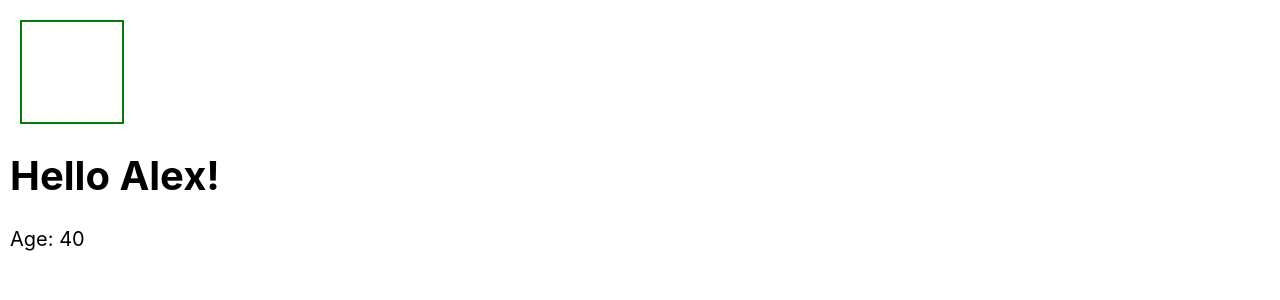
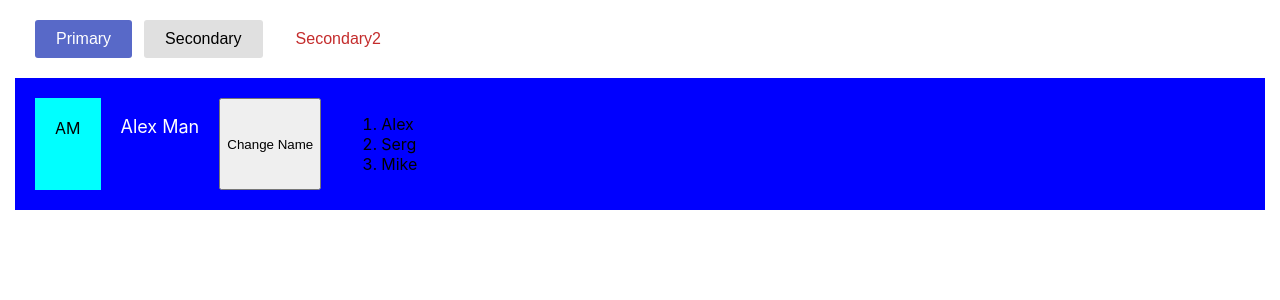
Before and after one commit to AleksandrMancenko/Blogfolio-AleksandrM, a React (Create React App) app: page / in a window 1280 px wide. Shown: the top 300 px of the page. Built offline with nearby package versions, Linux system fonts and the light colour scheme.

Commit message:
Button: variants & states

```diff
--- a/src/App.js
+++ b/src/App.js
@@ -1,10 +1,37 @@
 // import logo from './logo.svg';
+import React, { useState} from 'react';
+import Button from './components/Button/Button';
 import './App.css';
 
 function App() {
+  const [pDisabled, setPDisabled] = useState(false);
+  const [sDisabled, setSDisabled] = useState(false);
+  const [s2Disabled, setS2Disabled] = useState(false);
   return (
-    <div className="Wrapper">
-
+    <div style={{display: "grid", gap: "16px", padding: "20px" }}>
+      <div style={{display: "flex", gap: "12px" }}>
+        <Button
+          variant='primary'
+          disabled={pDisabled}
+          onClick={() => setPDisabled(true)}
+          >
+          Primary
+        </Button>
+                <Button
+          variant='secondary'
+          disabled={sDisabled}
+          onClick={() => setSDisabled(true)}
+          >
+          Secondary
+        </Button>
+        <Button
+          variant='secondary2'
+          disabled={s2Disabled}
+          onClick={() => setS2Disabled(true)}
+          >
+          Secondary2
+        </Button>
+      </div>
     </div>
   );
 }
--- a/src/Component.tsx
+++ /dev/null
@@ -1,31 +0,0 @@
-// import React from 'react'
-import { FC } from 'react';
-import styled from 'styled-components'
-
-
-
-interface IComponent {
-    name: string;
-    age?: number;
-}
-export const Component: FC<IComponent> = ({name, age}) => {
-    return (
-        <Wrapper color='blue'>
-            <h1>Hello {name}!</h1>
-            {age && <p>Age: {age}</p>}
-        </Wrapper>
-    );
-};
-
-type WrapperProps = {
-    color: string;
-}
-
-const Wrapper = styled.div<WrapperProps>`
-margin: 10px;
-font-size: 20px;
-cursor: pointer;
-&: hover {
-    color: ${({color}) => color ? color : 'green'};
-}
-`;
--- /dev/null
+++ b/src/components/Button/Button.module.css
@@ -0,0 +1,49 @@
+.btn {
+    display: inline-flex;
+    align-items: center;
+    justify-content: center;
+    vertical-align: middle;
+    padding: 10px 20px;
+    border-radius: 3px;
+    box-sizing: border-box;
+    font-size: 16px;
+    font-weight: 500;
+    line-height: 1;
+    border: 1px solid transparent;
+    cursor: pointer;
+    transition: background-color .2s ease-in-out,
+                color .2s ease-in-out,
+                border-color .2s ease-in-out;
+}
+.primary{
+    background-color: #5869c8;
+    color: white;
+}
+.btn:not(:disabled).primary:hover {
+    background-color: #2c3ea9 ;
+}
+.secondary{
+    background-color: #e0e0e0;
+    color: black;
+}
+.btn:not(:disabled).secondary:hover {
+    background-color: #cfcfcf;
+}
+.secondary2{
+    background-color: transparent;
+    color: rgb(196, 44, 44);
+}
+.btn:not(:disabled).secondary2:hover{
+    background-color: transparent;
+    border-color: currentColor;
+}
+.btn:disabled{
+    background-color: #f5f5f5 ;
+    color: #9e9e9e ;
+    border-color: #f5f5f5;
+    cursor: not-allowed;
+}
+.btn:disabled.secondary2{
+    background-color: transparent;
+    border-color: transparent;
+}
--- /dev/null
+++ b/src/components/Button/Button.tsx
@@ -0,0 +1,29 @@
+import React from "react";
+import styles from "./Button.module.css";
+type ButtonProps = {
+    variant?: "primary" | "secondary" | "secondary2";
+    disabled?: boolean;
+    onClick?: () => void;
+    children: React.ReactNode;
+}
+
+const Button: React.FC<ButtonProps> = ({
+    variant = "primary",
+    disabled = false,
+    onClick,
+    children,
+}) => {
+    return(
+        <button
+        className={`${styles.btn} ${styles[variant]} ${
+            disabled ? styles.disabled : ""
+        }`}
+        disabled={disabled}
+        onClick={onClick}
+        >
+        {children}
+        </button>
+    );
+};
+
+export default Button;
--- /dev/null
+++ b/src/components/UserTitle.tsx
@@ -0,0 +1,61 @@
+// import React from 'react'
+import { FC, useState } from 'react';
+import styled from 'styled-components'
+
+
+
+interface IComponent {
+    userName?: string;
+}
+export const UserTitle: FC<IComponent> = ({userName}) => {
+    const [value, setValue] = useState(userName);
+    const [list, setList] = useState<string[]>([
+        'Alex',
+        'Serg',
+        'Mike'
+    ]);
+
+    const getInitial = (name?: string) =>
+        name
+            ?.split(' ')
+            ?.map((word) => word[0])
+            ?.join('')
+            ?.toUpperCase();
+    return (
+        <Wrapper>
+            {!!userName ? (
+          <UserFirstLetterWrapper>{getInitial(userName)}</UserFirstLetterWrapper>
+            ):(
+            <UserFirstLetterWrapper>AM</UserFirstLetterWrapper>
+            )}
+          <UserName>{value}</UserName>
+          <button onClick={() => setValue('Sergey Man')}>Change Name</button>
+          <ol>
+            {list.map((element: string, index) => (
+                <li key={index}>{element}</li>
+            ))}
+          </ol>
+        </Wrapper>
+    );
+};
+
+type WrapperProps = {
+    color: string;
+    rols: string;
+}
+
+const Wrapper = styled.div`
+padding: 20px;
+background-color: blue;
+display: flex;
+gap: 20px;
+`;
+
+const UserName = styled.p`
+font-size: 18px;
+color: white;
+`;
+const UserFirstLetterWrapper = styled.div`
+padding: 20px;
+background-color: aqua;
+`;
--- a/src/index.css
+++ b/src/index.css
@@ -11,3 +11,5 @@ code {
   font-family: source-code-pro, Menlo, Monaco, Consolas, 'Courier New',
     monospace;
 }
+*, *::before, *::after { box-sizing: border-box; }
+html { scrollbar-gutter: stable both-edges; }
--- a/src/index.js
+++ b/src/index.js
@@ -3,13 +3,14 @@ import ReactDOM from 'react-dom/client';
 import './index.css';
 import App from './App';
 import reportWebVitals from './reportWebVitals';
-import { Component } from './Component.tsx';
+// import { Component } from './Component.tsx';
+import { UserTitle } from './components/UserTitle.tsx';
 
 const root = ReactDOM.createRoot(document.getElementById('root'));
 root.render(
   <React.StrictMode>
     <App />
-    <Component name='Alex' age={40}/>
+    <UserTitle userName='Alex Man'/>
   </React.StrictMode>
 );
 
--- /dev/null
+++ b/src/react-app-env.d.ts
@@ -0,0 +1 @@
+/// <reference types="react-scripts" />
```
